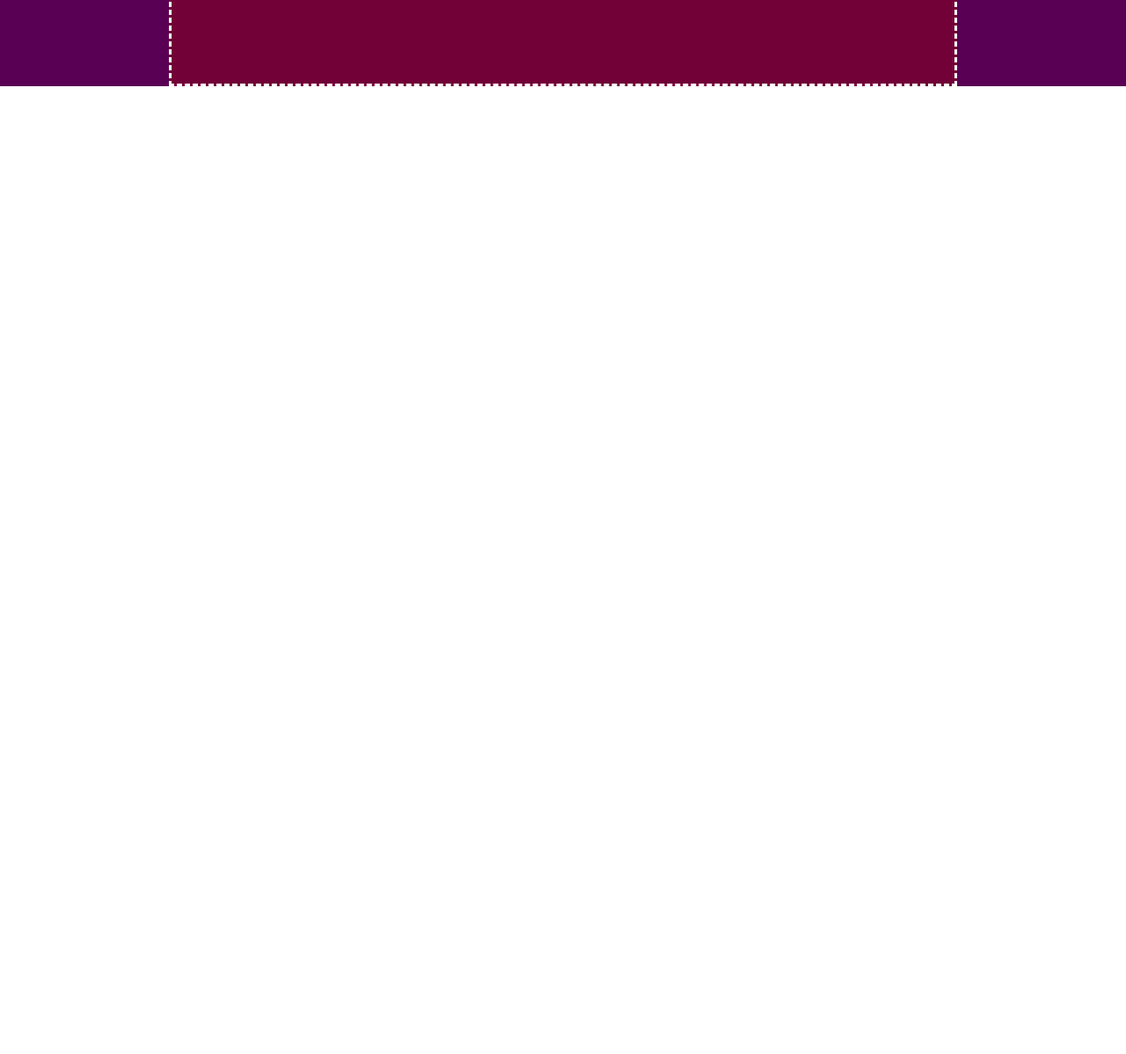
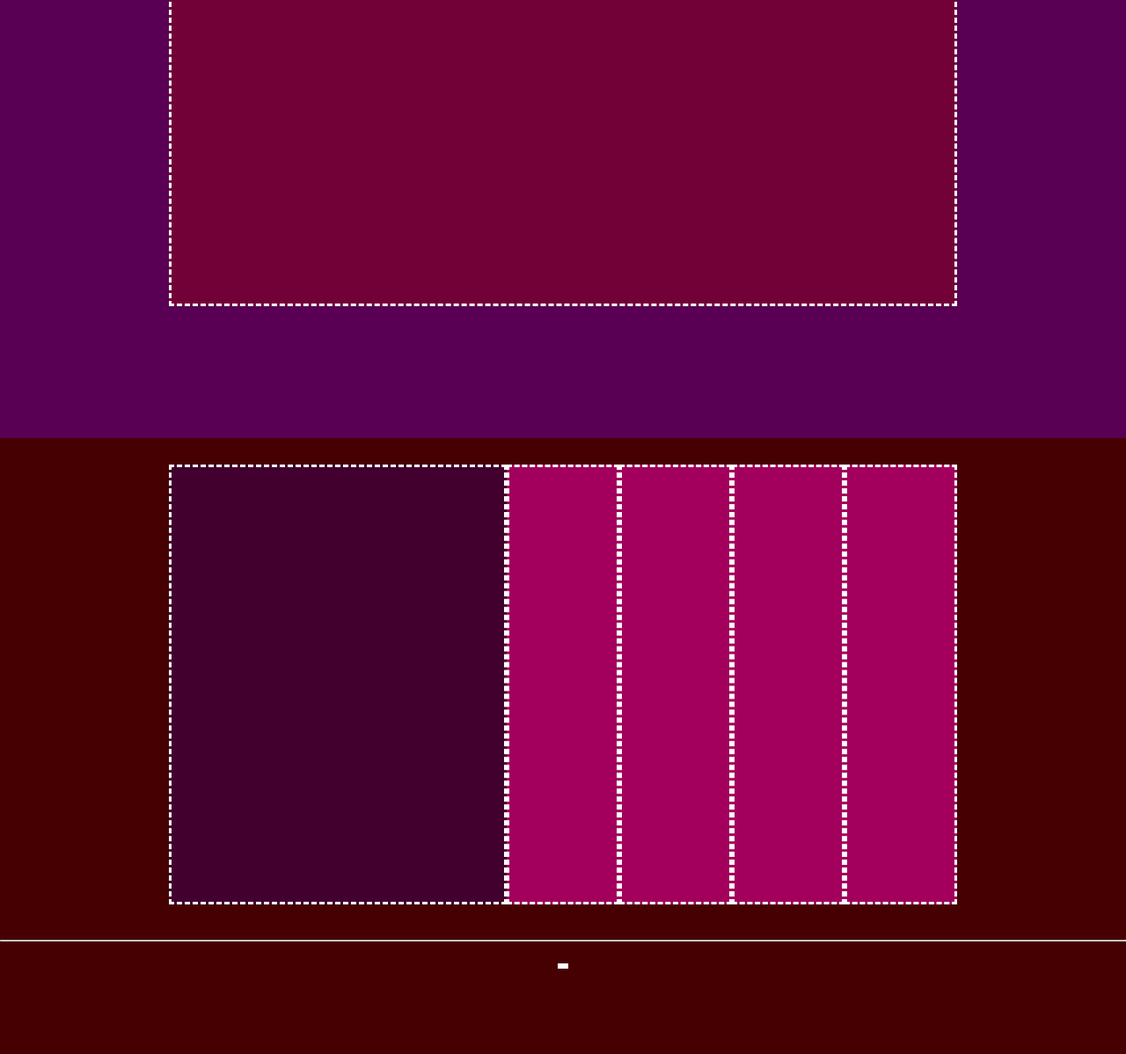
Before and after one commit to emanuele23dev/htmlcss-struttura-discord, a plain HTML site: page index.html in a window 1280 px wide. Shown: the part 2972-4170 px from the top of the page at 88% size. Before the commit the page ends 3070 px from the top, so only its background shows below. Drawn offline with Linux system fonts and the light colour scheme.

Commit message:
edit footer

```diff
--- a/index.html
+++ b/index.html
@@ -12,8 +12,8 @@
     <title>Struttura Discord</title>
   </head>
   <body>
+
     <!-- header    -->
-
     <header class="bg">
       <div class="flex-container debug">
         <div class="space1">logo</div>
@@ -22,8 +22,7 @@
       </div>
     </header>
 
-    <!-- main
-  -->
+    <!-- main -->
     <main>
 
       <section class="first">
@@ -62,9 +61,23 @@
     </main>
 
     <!-- footer -->
-
-    <footer>
-
+    <footer class="bg-f">
+        <section class="footer-top">
+            <div class="flex-container debug">
+                <div class="first-d"></div>
+                <div class="second-d"></div>
+                <div class="second-d"></div>
+                <div class="second-d"></div>
+                <div class="second-d"></div>
+            </div>
+        </section>
+        <hr class="color-w">
+        <section class="footer-bottom"></section>
+            <div class="flex-container debug">
+                <div class=""></div>
+                <div class=""></div>
+            </div>
+        </section>
     </footer>
-  </body>
+</body>
 </html>
--- a/style.css
+++ b/style.css
@@ -143,12 +143,39 @@ img{
 /* fifth section */
 .bg-1{
     background-color: var(--block-2);
-    height: 600px;
+    height: 800px;
 }
 
 .rectangle4{
-    height: 600px;
+    height: 650px;
     width: 70%;
     background-color: var(--block-3);
 }
 /* end fifth section */
+
+/* footer */
+footer{
+    background-color: var(--block-5);
+    height: 700px;
+}
+
+.first-d, .second-d{
+    height: 500px;
+    margin-top: 30px;
+}
+
+.first-d{
+    width: 30%;
+    background-color: var(--block-1);
+}
+
+.second-d{
+    width: 10%;
+    background-color: var(--block-6);
+}
+
+.color-w{
+    color: white;
+    margin-top: 40px;
+    margin-bottom: 25px;
+}
```
